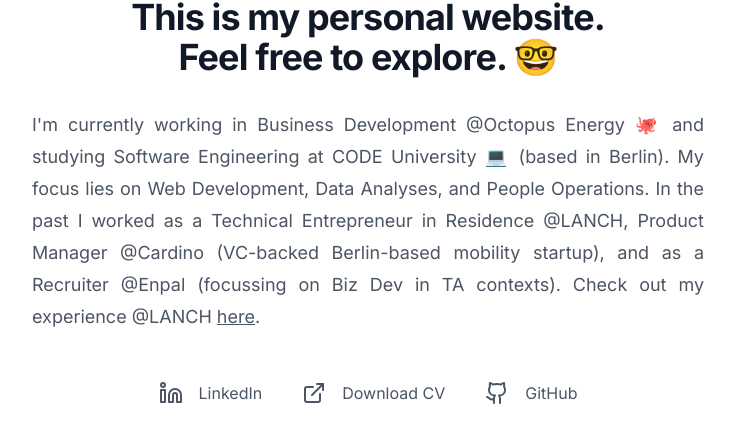
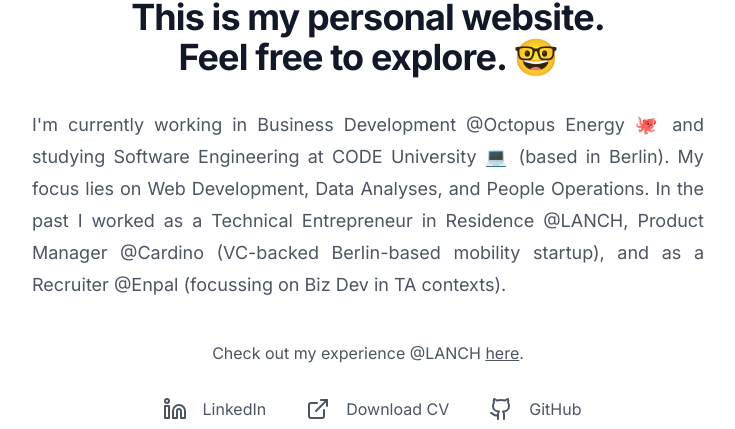
Before and after one commit to paulocerez/paufolio, a Next.js app: page / in a window 1280 px wide. Shown: the part 523-952 px from the top of the page, without its empty margins (272-1007 px from the left). Built offline with nearby package versions, Linux system fonts and the light colour scheme.

Commit message:
lanch eir website

```diff
--- a/app/page.tsx
+++ b/app/page.tsx
@@ -170,18 +170,21 @@
             Operations. In the past I worked as a Technical Entrepreneur in
             Residence @LANCH, Product Manager @Cardino (VC-backed Berlin-based
             mobility startup), and as a Recruiter @Enpal (focussing on Biz Dev
-            in TA contexts). Check out my experience @LANCH{" "}
-            <Link
-              href="https://www.lanch.com/entrepreneur-program"
-              className="underline hover:text-gray-300"
-            >
-              here
-            </Link>
-            .
+            in TA contexts).
           </p>
         </div>
         <div>
-          <div className="flex flex-row space-x-2 items-center justify-center my-12">
+          <div className="flex flex-col space-x-2 items-center justify-center my-6 text-gray-600 space-y-4">
+            <div className="p-4">
+              Check out my experience @LANCH{" "}
+              <Link
+                href="https://www.lanch.com/entrepreneur-program"
+                className="underline hover:text-gray-300"
+              >
+                here
+              </Link>
+              .
+            </div>
             <Socials />
           </div>
         </div>
```
